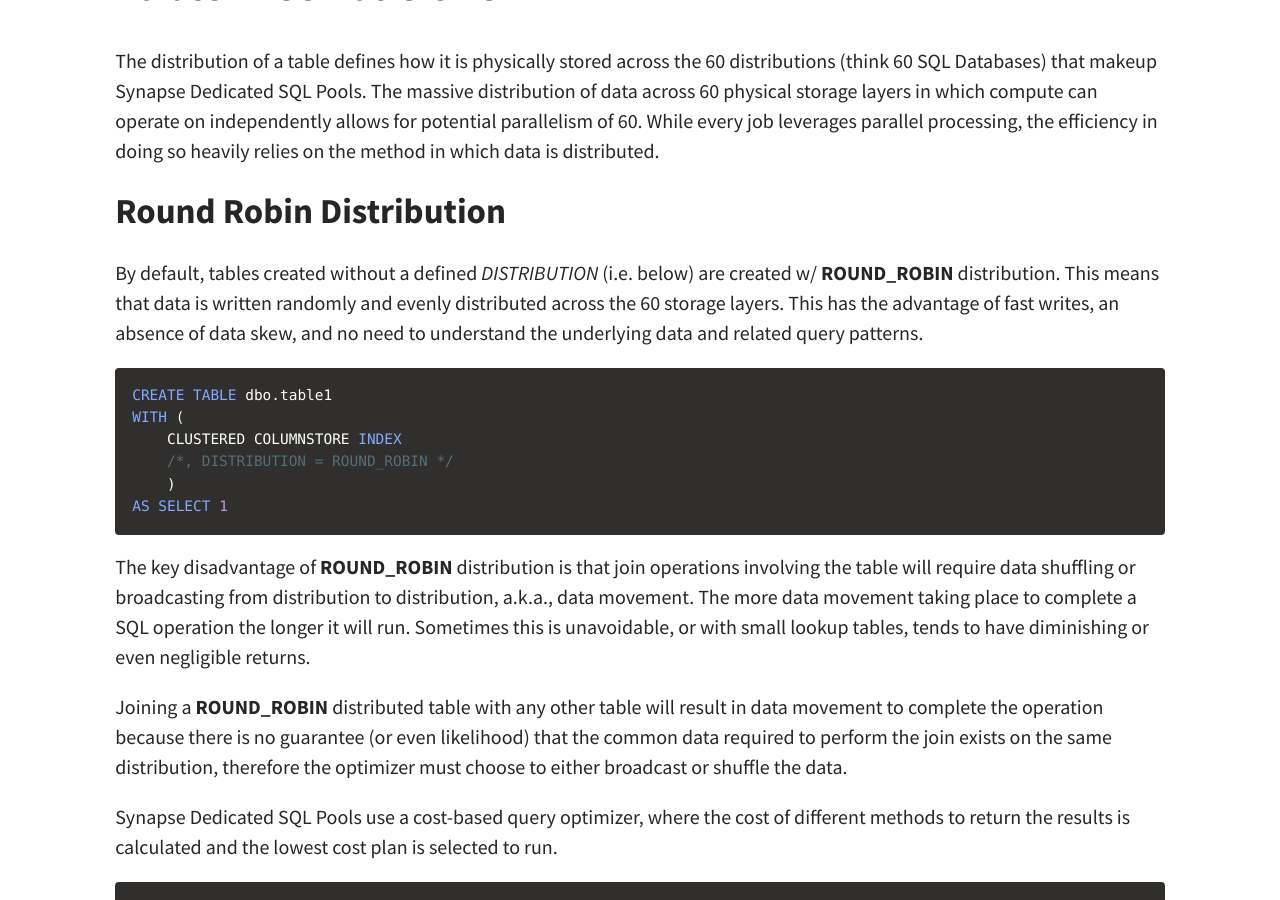
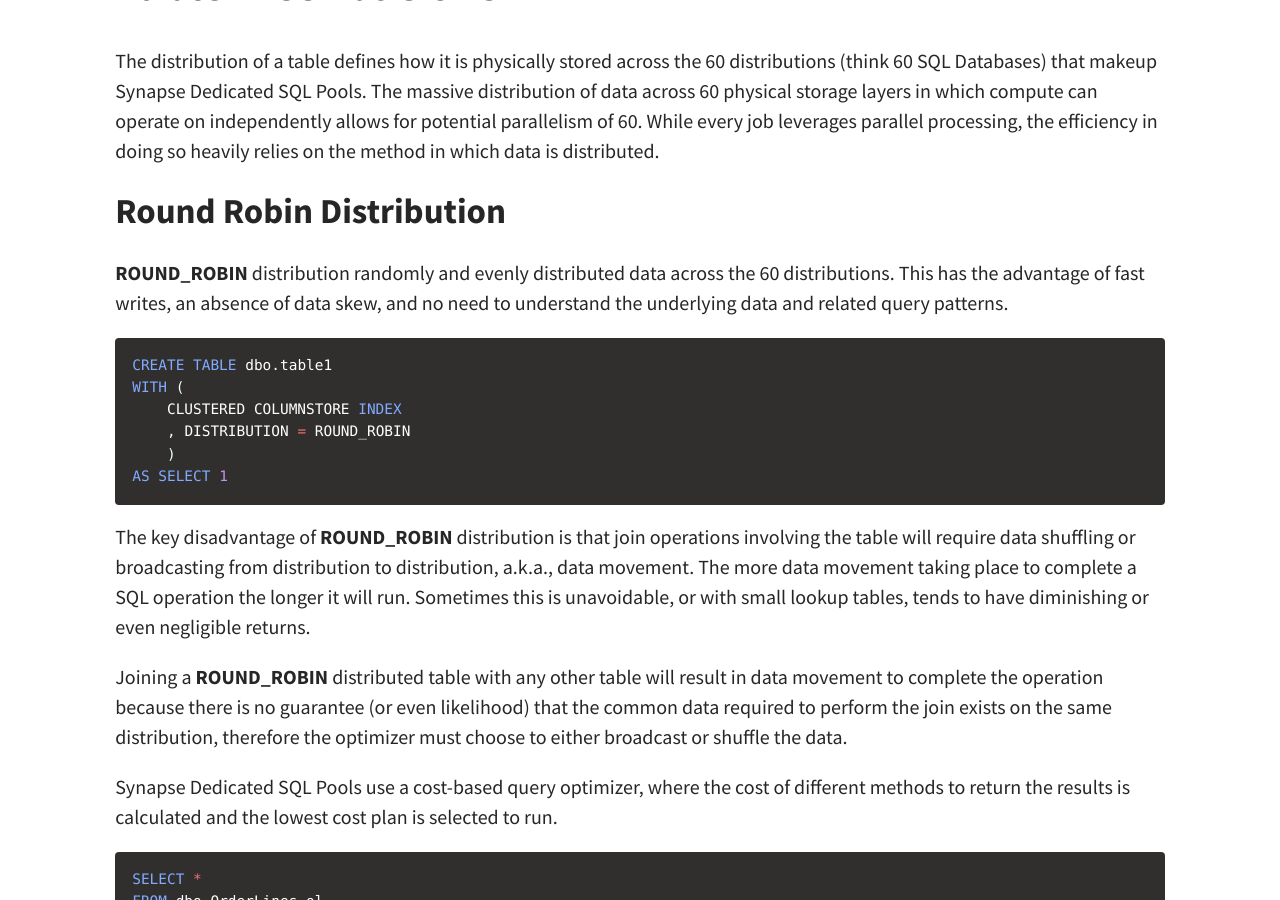
Before and after one commit to mwc360/mwc360.github.io, a Jekyll site: the page built from _posts/2022-01-19-Synapse-Optimization-Series-Table-Distributions.md, in a window 1280 px wide and 900 px high, scrolled down 1649 px. Built offline with Jekyll 4.4.1, drawn with Linux system fonts in a browser that asks for light colours; comment, search, counter and statistics services are not loaded.

Commit message:
fix incorrect statement on default dist

````diff
--- a/_posts/2022-01-19-Synapse-Optimization-Series-Table-Distributions.md
+++ b/_posts/2022-01-19-Synapse-Optimization-Series-Table-Distributions.md
@@ -23,13 +23,13 @@
 The distribution of a table defines how it is physically stored across the 60 distributions (think 60 SQL Databases) that makeup Synapse Dedicated SQL Pools. The massive distribution of data across 60 physical storage layers in which compute can operate on independently allows for potential parallelism of 60. While every job leverages parallel processing, the efficiency in doing so heavily relies on the method in which data is distributed.
 
 ## Round Robin Distribution
-By default, tables created without a defined _DISTRIBUTION_ (i.e. below) are created w/ **ROUND_ROBIN** distribution. This means that data is written randomly and evenly distributed across the 60 storage layers. This has the advantage of fast writes, an absence of data skew, and no need to understand the underlying data and related query patterns.
+**ROUND_ROBIN** distribution randomly and evenly distributed data across the 60 distributions. This has the advantage of fast writes, an absence of data skew, and no need to understand the underlying data and related query patterns.
 
 ```sql
 CREATE TABLE dbo.table1
 WITH (
     CLUSTERED COLUMNSTORE INDEX
-    /*, DISTRIBUTION = ROUND_ROBIN */
+    , DISTRIBUTION = ROUND_ROBIN
     )
 AS SELECT 1
 ```
````
